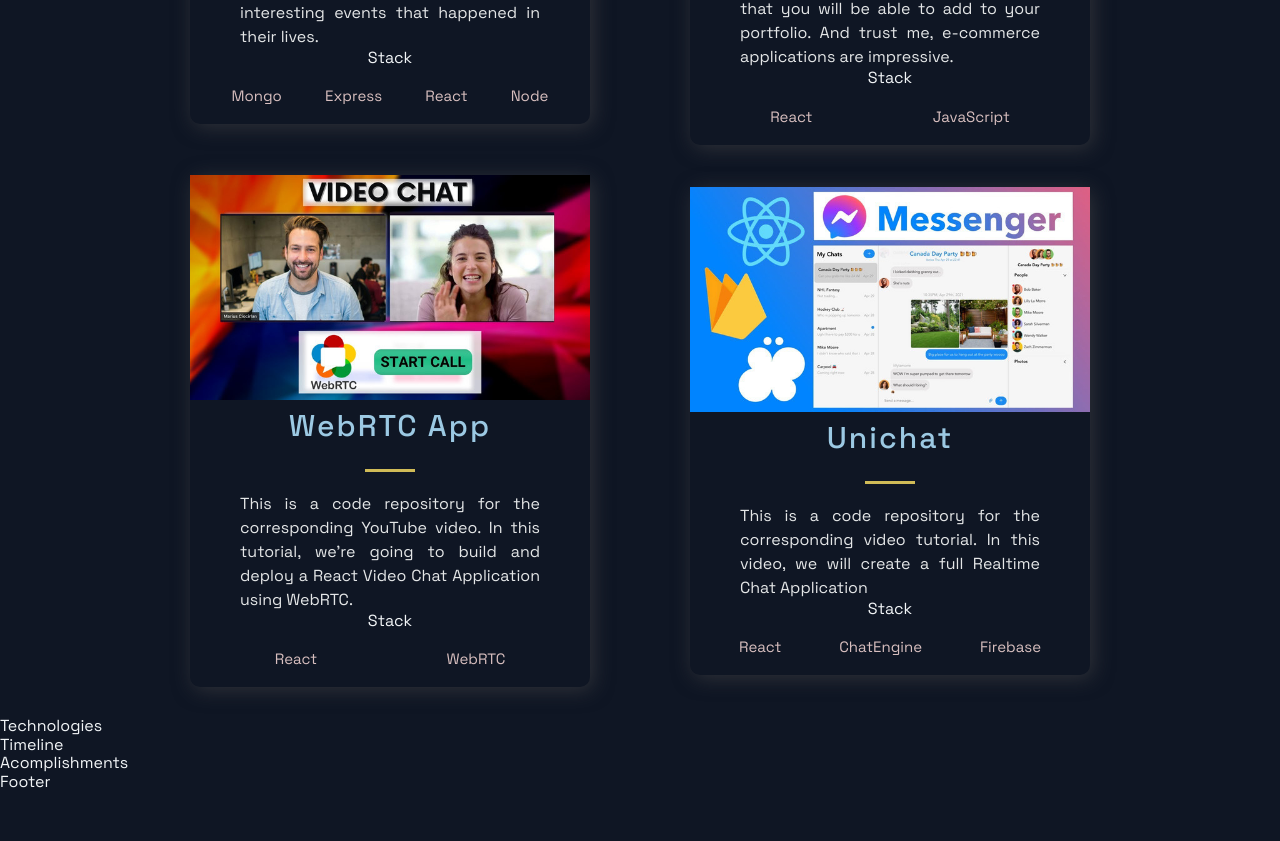
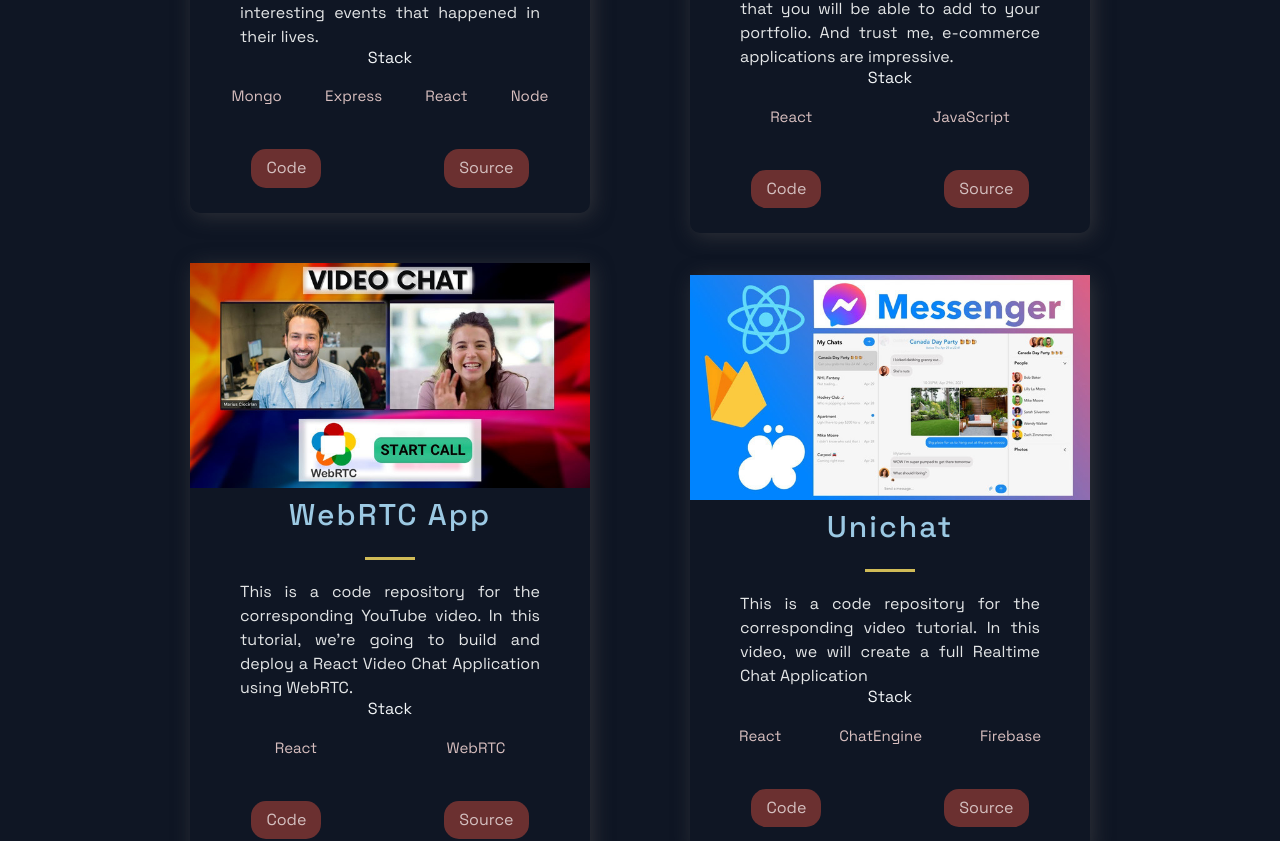
Before and after one commit to Gtzquierdo/credotribe, a Next.js app: page / in a window 1280 px wide. Shown: the part 1308-2149 px from the top of the page. Before the commit the page ends 2100 px from the top, so only its background shows below. Built offline with nearby package versions, Linux system fonts and the light colour scheme.

Commit message:
projects constant updated

```diff
--- a/src/components/Projects/Projects.js
+++ b/src/components/Projects/Projects.js
@@ -9,12 +9,14 @@
     <SectionDivider />
     <SectionTitle main>Projects</SectionTitle>
     <GridContainer>
-      {projects.map(({ id, image, title, description, tags, source, visit }) => (
+      {projects.map(
+        ({ id, image, title, description, tags, source, visit }) => (
           <BlogCard key={id}>
             <Img src={image} alt={title} />
             <TitleContent>
               <HeaderThree title>{title}</HeaderThree>
               <Hr />
+            </TitleContent>
             <CardInfo>{description}</CardInfo>
             <div>
               <TitleContent>Stack</TitleContent>
@@ -24,11 +26,14 @@
                 ))}
               </TagList>
             </div>
-          </TitleContent>
+            <UtilityList>
+              <ExternalLinks href={visit}>Code</ExternalLinks>
+              <ExternalLinks href={source}>Source</ExternalLinks>
+            </UtilityList>
           </BlogCard>
-      ))}
+        )
+      )}
     </GridContainer>
-
   </Section>
 );
 
```
Lines whose indentation alone changed are shown as unchanged.
